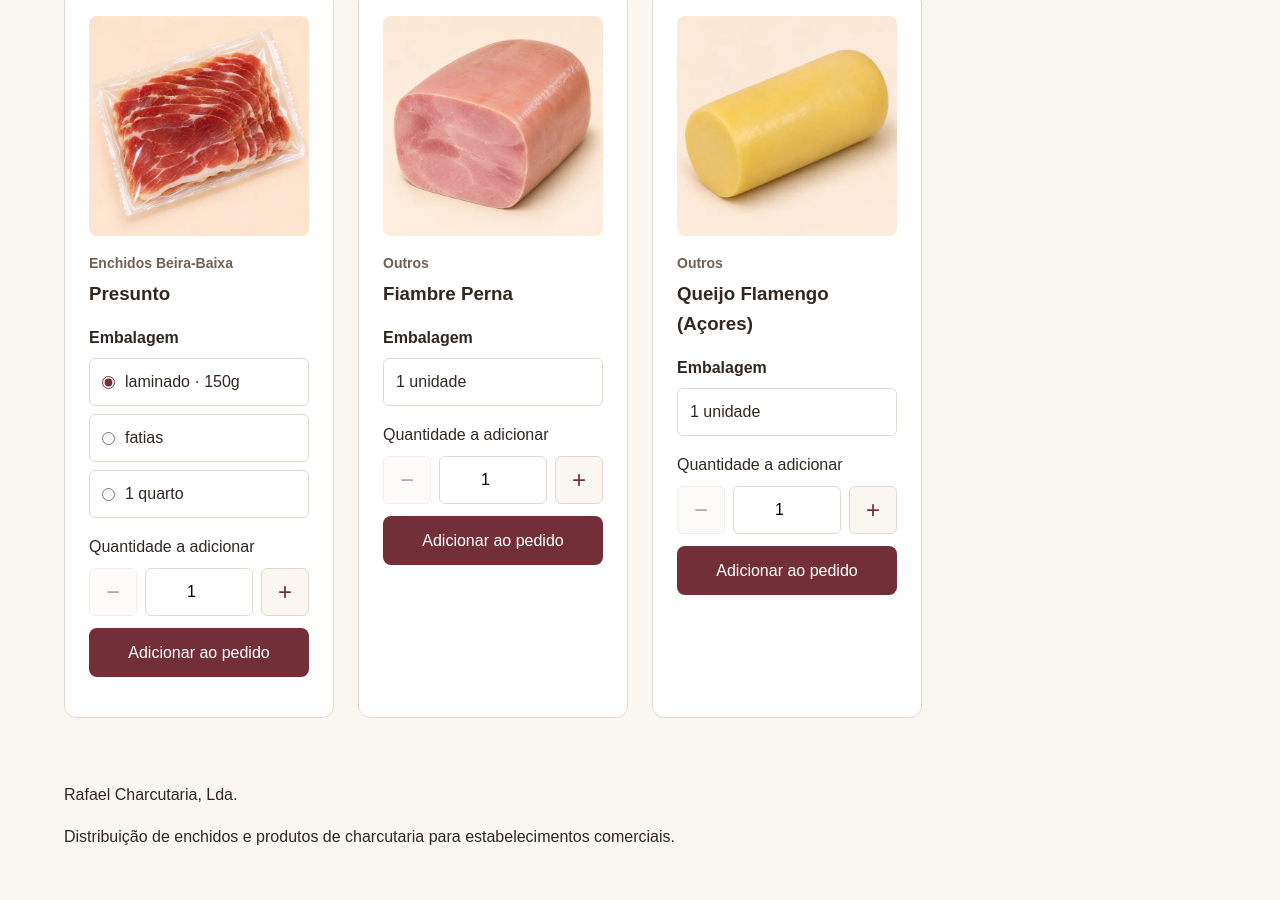
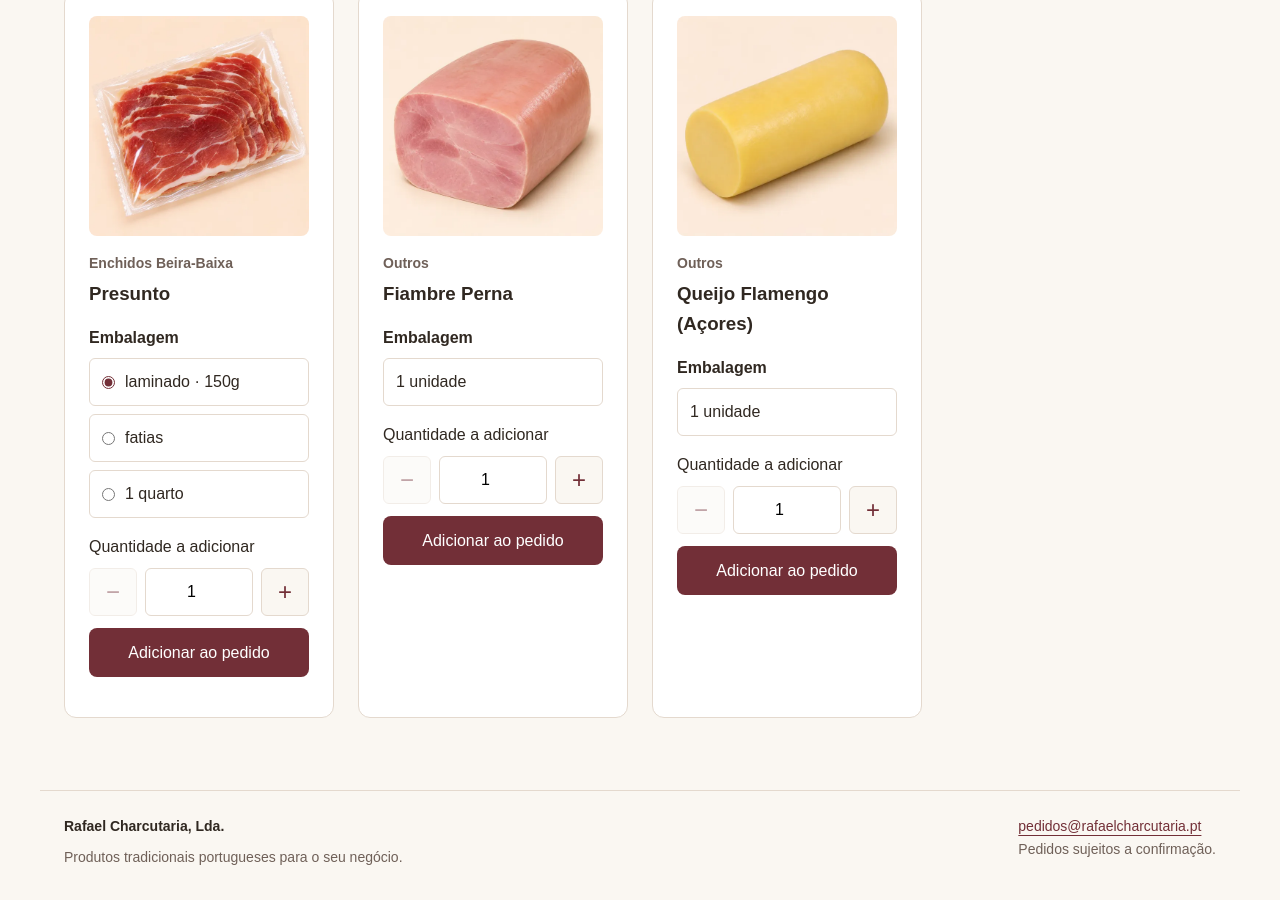
Before and after one commit to artur-rafael/rafael-charcutaria, a plain HTML site: page index.html in a window 1280 px wide. Shown: the part 6185-7085 px from the top of the page. Drawn offline with Linux system fonts and the light colour scheme.

Commit message:
add footer
Add a more appealing footer with the business name and email.

```diff
--- a/index.html
+++ b/index.html
@@ -135,12 +135,18 @@
 			</section>
 		</main>
 
-		<footer>
-			<p>Rafael Charcutaria, Lda.</p>
-			<p>
-				Distribuição de enchidos e produtos de charcutaria
-				para estabelecimentos comerciais.
-			</p>
+		<footer class="site-footer">
+			<div>
+				<p class="footer-name">Rafael Charcutaria, Lda.</p>
+				<p>Produtos tradicionais portugueses para o seu negócio.</p>
+			</div>
+
+			<div>
+				<a href="mailto:pedidos@rafaelcharcutaria.pt">
+					pedidos@rafaelcharcutaria.pt
+				</a>
+				<p>Pedidos sujeitos a confirmação.</p>
+			</div>
 		</footer>
 	</body>
 </html>
--- a/style.css
+++ b/style.css
@@ -417,3 +417,33 @@ label.format-option {
 	display: block;
 	flex-shrink: 0;
 }
+
+.site-footer {
+	display: flex;
+	flex-wrap: wrap;
+	justify-content: space-between;
+	gap: 24px;
+	margin-top: 48px;
+	border-top: 1px solid #e4d9ce;
+	color: #6f6058;
+	font-size: 14px;
+}
+
+.site-footer p {
+	margin: 0 0 8px;
+}
+
+.footer-name {
+	color: #302821;
+	font-weight: 700;
+}
+
+.site-footer a {
+	color: #722f37;
+	text-underline-offset: 4px;
+}
+
+.site-footer a:focus-visible {
+	outline: 3px solid #722f37;
+	outline-offset: 4px;
+}
```
Also changed, not shown: cart.html (+12 -6 lines).
